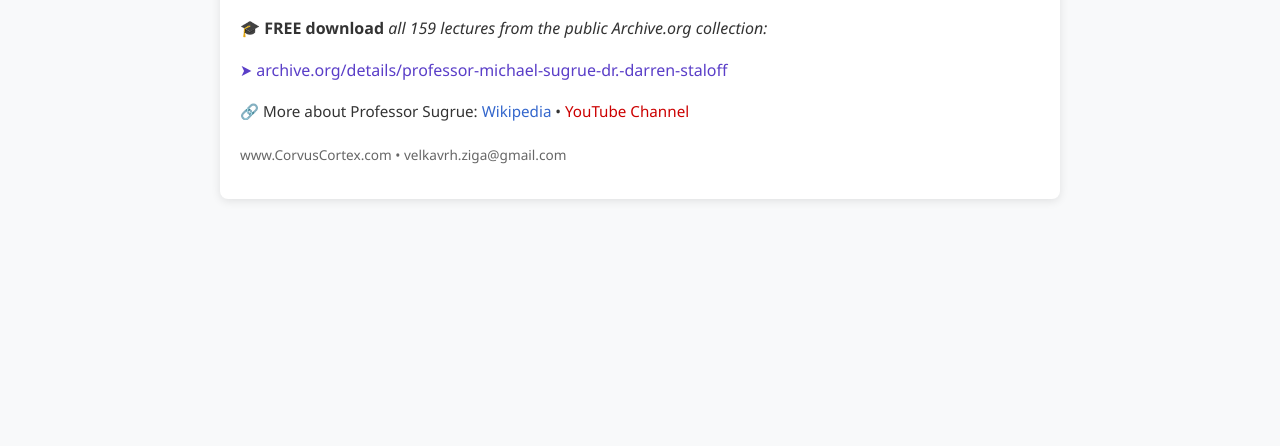
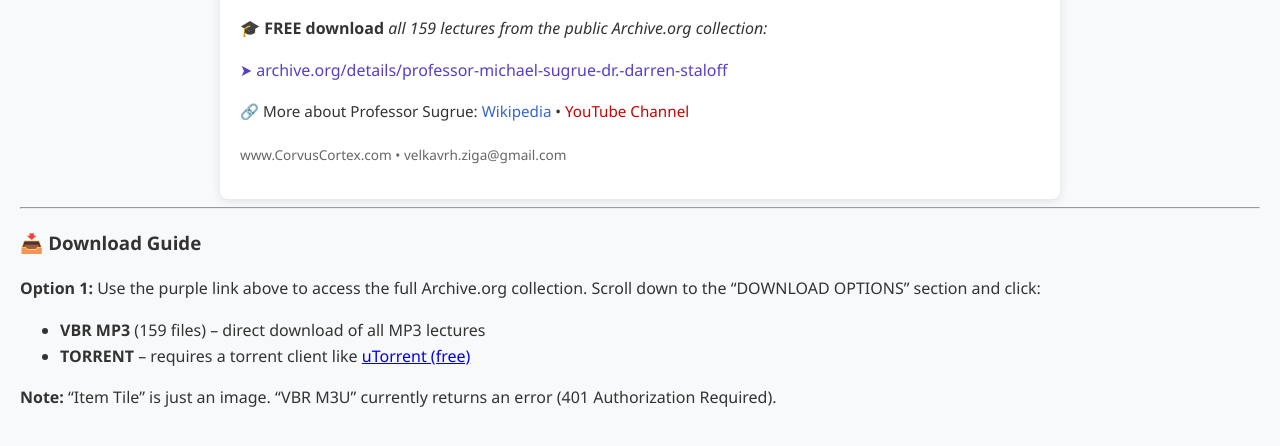
Before and after one commit to Ziga-Velkavrh/ziga-velkavrh.github.io, a plain HTML site: page sugrue/index.html in a window 1280 px wide. Shown: the part 416-862 px from the top of the page. Before the commit the page ends 800 px from the top, so only its background shows below. Drawn offline with Linux system fonts and the light colour scheme.

Commit message:
Update index.html

```diff
--- a/sugrue/index.html
+++ b/sugrue/index.html
@@ -95,3 +95,12 @@
     </div>
 </body>
 </html>
+
+<hr>
+<h3>📥 Download Guide</h3>
+<p><strong>Option 1:</strong> Use the purple link above to access the full Archive.org collection. Scroll down to the “DOWNLOAD OPTIONS” section and click:</p>
+<ul>
+  <li><strong>VBR MP3</strong> (159 files) – direct download of all MP3 lectures</li>
+  <li><strong>TORRENT</strong> – requires a torrent client like <a href="https://www.utorrent.com/downloads/complete/track/stable/os/win/" target="_blank">uTorrent (free)</a></li>
+</ul>
+<p><strong>Note:</strong> “Item Tile” is just an image. “VBR M3U” currently returns an error (401 Authorization Required).</p>
```
